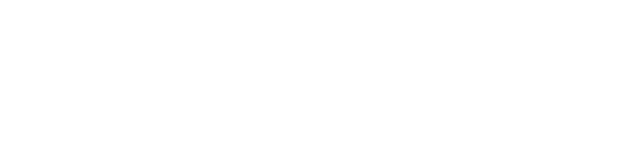
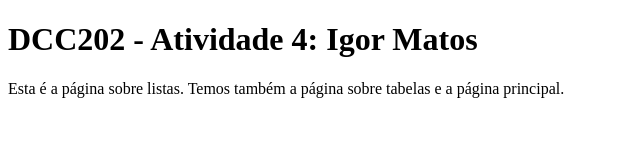
Before and after one commit to ufjf-dcc202/ufjf-dcc202-2023-3-b-atv4-matos17igor, a website: page listas.html in a window 1280 px wide. Shown: the whole page, without its empty margins (0-640 px from the left). Drawn offline with Linux system fonts and the light colour scheme.

Commit message:
pagina lista criadas

```diff
--- a/listas.html
+++ b/listas.html
@@ -3,9 +3,14 @@
 <head>
     <meta charset="UTF-8">
     <meta name="viewport" content="width=device-width, initial-scale=1.0">
-    <title>Document</title>
+    <title>DCC202 - Atividade 4 - Listas: Igor Matos</title>
 </head>
 <body>
-
+    <main>
+        <h1>DCC202 - Atividade 4: Igor Matos</h1>
+        <p>
+            Esta é a página sobre listas. Temos também a página sobre tabelas e a página principal.
+        </p>
+    </main>
 </body>
 </html>
```
